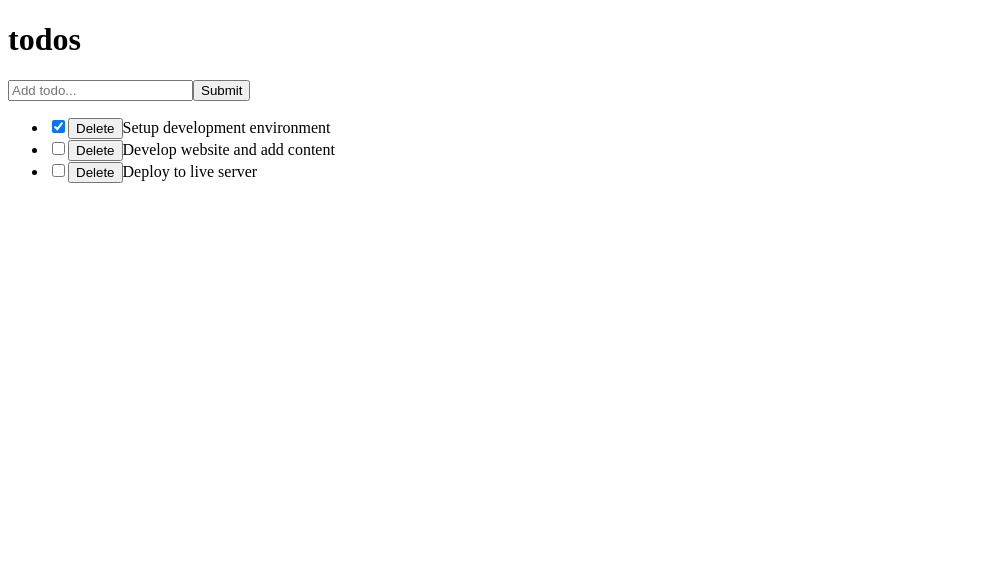
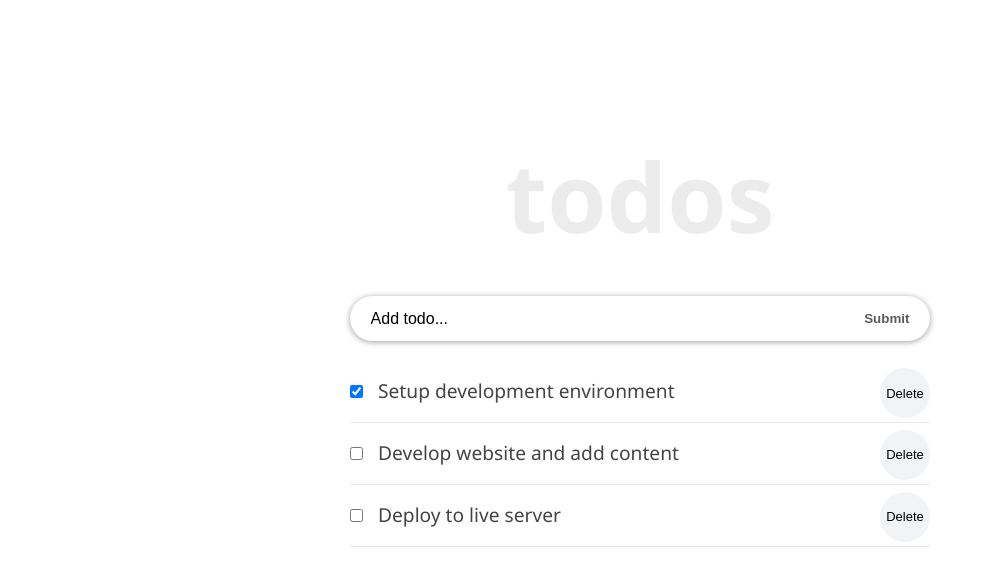
Before and after one commit to ShinhyoBelok/todo-list-react, a React (Create React App) app: page / in a window 1280 px wide. Shown: the top 586 px of the page, without its empty margins (0-988 px from the left). Built offline with nearby package versions, Linux system fonts and the light colour scheme.

Commit message:
Add general css to the todo-list

```diff
--- /dev/null
+++ b/src/App.css
@@ -0,0 +1,65 @@
+* {
+  box-sizing: border-box;
+  margin: 0;
+  padding: 0;
+}
+
+body {
+  font-family: "Segoe UI", Arial, sans-serif;
+  line-height: 1.4;
+  color: #444;
+  background: #fff;
+  height: 100vh;
+}
+
+.container {
+  display: flex;
+  flex-direction: column;
+  justify-content: center;
+  align-items: center;
+  max-width: 600px;
+  margin: 0 auto;
+}
+
+.inner {
+  width: 100%;
+  padding: 8rem 10px 4rem;
+}
+
+.form-container {
+  width: 100%;
+  margin-bottom: 20px;
+  display: flex;
+  border-radius: calc(0.5 * 100px);
+  box-shadow: 0 1px 6px 0 rgba(0, 0, 0, 0.38);
+  justify-content: space-evenly;
+}
+
+.input-text {
+  font-size: 1rem;
+  font-weight: 400;
+  width: 85%;
+  padding-right: 5px;
+  padding-left: 10px;
+  border-radius: calc(0.5 * 100px);
+}
+
+.input-text::placeholder {
+  color: #000;
+}
+
+.input-submit {
+  background: transparent;
+  color: #5b5b5b;
+  text-transform: capitalize;
+  cursor: pointer;
+  font-weight: 600;
+  margin-right: 10px;
+}
+
+.input-text,
+.input-submit {
+  height: 45px;
+  outline: none;
+  border: none;
+}
--- a/src/App.js
+++ b/src/App.js
@@ -1,4 +1,6 @@
+import React from 'react';
 import TodoContainer from './components/TodoContainer';
+import "./App.css"
 
 function App() {
   return (
--- a/src/components/Header.js
+++ b/src/components/Header.js
@@ -1,10 +1,26 @@
 import React from "react"
 
 const Header = () => {
+  const headerStyle = {
+    padding: "20px 0",
+    lineHeight: "1.5em",
+  }
   return (
-    <header>
-      <h1>todos</h1>
-    </header>
+    <header style={headerStyle}>
+    <h1
+      style={{
+        fontSize: "6rem",
+        fontWeight: "600",
+        marginBottom: "2rem",
+        lineHeight: "1em",
+        color: "#ececec",
+        textTransform: "lowercase",
+        textAlign: "center",
+      }}
+    >
+      todos
+    </h1>
+  </header>
   )
 }
 
--- a/src/components/InputTodo.js
+++ b/src/components/InputTodo.js
@@ -25,15 +25,16 @@
 
   render() {
     return (
-      <form onSubmit={this.handleSubmit}>
+      <form onSubmit={this.handleSubmit} className="form-container">
         <input
           type="text"
+          className="input-text"
           placeholder="Add todo..."
           value={this.state.title}
           name="title"
           onChange={this.onChange}
         />
-        <button>Submit</button>
+        <button className="input-submit">Submit</button>
       </form>
     )
   }
--- a/src/components/TodoContainer.js
+++ b/src/components/TodoContainer.js
@@ -62,7 +62,8 @@
 
   render() {
     return (
-      <div>
+      <div className="container">
+        <div className="inner">
           <Header />
           <InputTodo addTodoProps={this.addTodoItem} />
           <TodosList
@@ -71,6 +72,7 @@
             deleteTodoProps={this.delTodo}
           />
         </div>
+      </div>
     );
   }
 }
--- a/src/components/TodoItem.js
+++ b/src/components/TodoItem.js
@@ -1,11 +1,13 @@
 import React, { Component } from 'react'
+import styles from "./TodoItem.module.css"
 
 export default class TodoItem extends Component {
   render() {
     return (
-      <li>
+      <li className={styles.item}>
         <input
           type="checkbox"
+          className={styles.checkbox}
           checked={this.props.todo.completed}
           onChange={() => this.props.handleChangeProps(this.props.todo.id)}
         />
--- /dev/null
+++ b/src/components/TodoItem.module.css
@@ -0,0 +1,23 @@
+.item {
+  font-size: 1.2rem;
+  list-style-type: none;
+  padding: 17px 0px;
+  border-bottom: 1px solid #eaeaea;
+}
+
+.checkbox {
+  margin-right: 15px;
+}
+
+.item button {
+  font-size: 13px;
+  background: #f1f3f4;
+  border: none;
+  cursor: pointer;
+  float: right;
+  outline: none;
+  border-radius: 100px;
+  height: 50px;
+  width: 50px;
+  margin: -10px 0 0 10px;
+}
```
Lines whose indentation alone changed are shown as unchanged.
